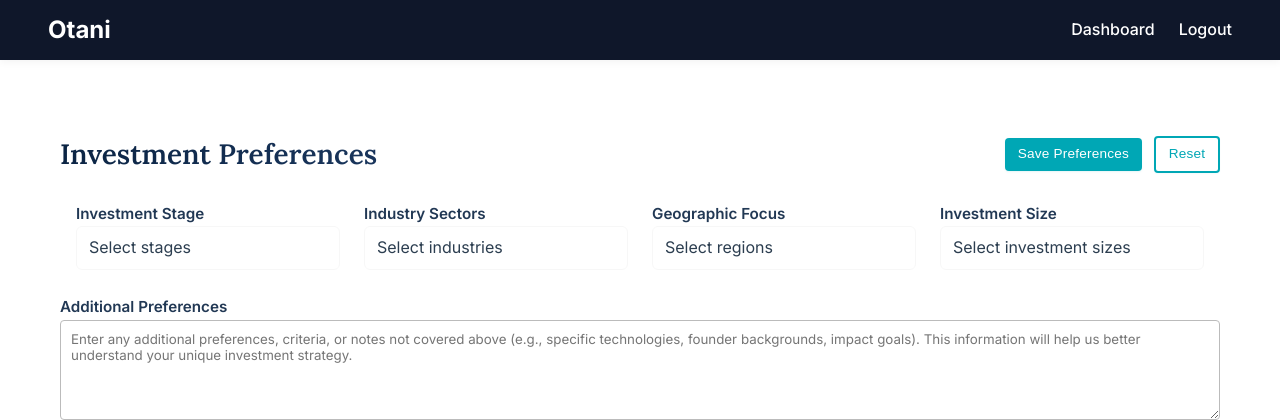
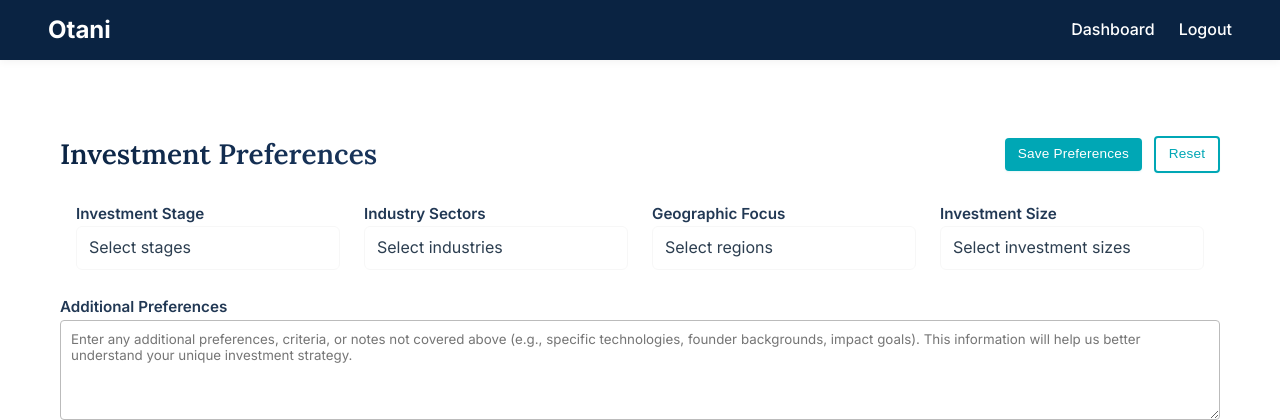
Before and after one commit to sfburrito/otani, a Flask app: page /dashboard in a window 1280 px wide. Shown: the top 420 px of the page. Run offline with Flask 3, Linux system fonts and the light colour scheme; the visitor is signed in with stand-in values (Sample User, id 1); data comes from the database, SQL or seed files in the repository; data that the repository does not hold is empty.

Commit message:
Update navbar to match footer color using CSS variable

```diff
--- a/static/css/dashboard.css
+++ b/static/css/dashboard.css
@@ -256,7 +256,7 @@
 
 /* Navigation Bar */
 .navbar {
-    background-color: #0f172a;
+    background-color: var(--navy);
     color: white;
     padding: 1rem 3rem;
     display: flex;
```
